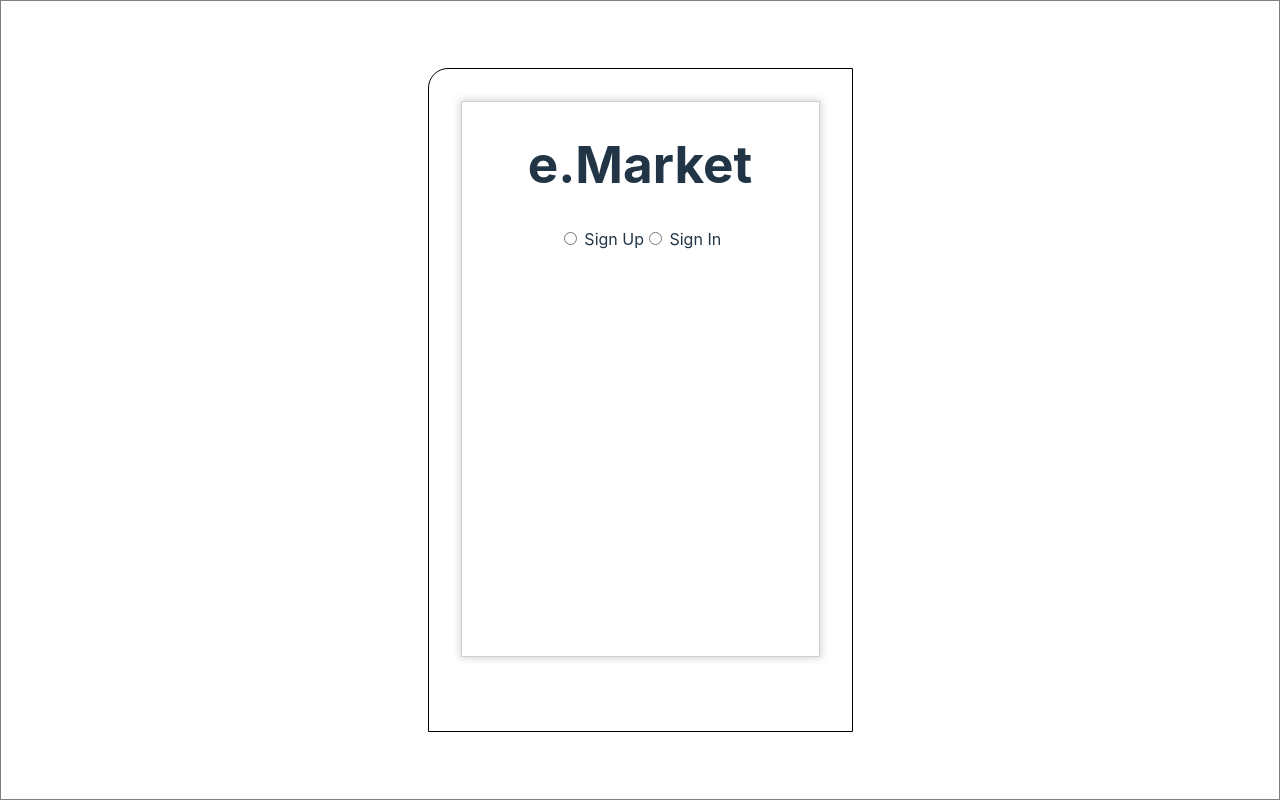
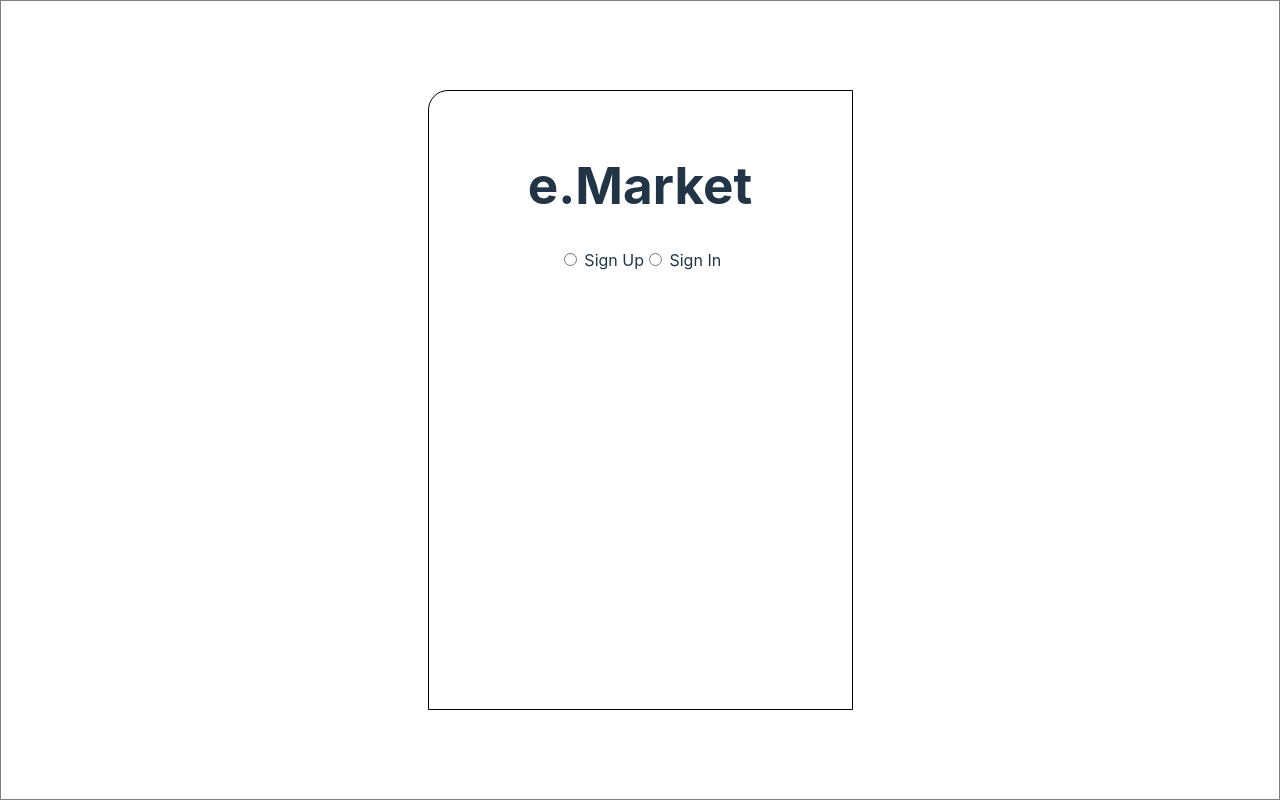
Before and after one commit to Deppravacion/ecomm, a React (Vite) app: page / in a window 1280 px wide. Built offline with nearby package versions, Linux system fonts and the light colour scheme.

Commit message:
removed banner and pages comps

```diff
--- a/src/components/banner/Banner.jsx
+++ /dev/null
@@ -1,17 +0,0 @@
-import React, { Component } from 'react'
-import styles from './Banner.module.css'
-import Welcome from '../welcome/Welcome'
-class Banner extends Component {
-
-    render() {
-        return(
-            <div className={`  ${styles.bannerWrapper}`}>
-                <Welcome
-                    updateEmail={this.props.updateEmail}
-                />
-            </div>
-        )
-    }
-}
-
-export default Banner
--- a/src/components/banner/Banner.module.css
+++ /dev/null
@@ -1,5 +0,0 @@
-.bannerWrapper {
-    border: 1px solid rgb(210, 206, 206);
-    box-shadow: 0px 0px 8px 1px lightgrey;
-    margin-bottom: 42px;
-}
--- a/src/components/pages/Pages.jsx
+++ /dev/null
@@ -1,18 +0,0 @@
-import React, { Component } from 'react'
-import { userData, majorStateComponents, paymentData } from '../vanillaJS/stateOrganizer'
-
-class Pages extends Component {
-
-    render() {
-
-        return(
-
-            <div className="pagesWrapper">
-                PAGES
-            </div>
-
-        )
-    }
-}
-
-export default Pages
--- a/src/components/store/Store.jsx
+++ b/src/components/store/Store.jsx
@@ -1,14 +1,15 @@
 import React, { Component } from 'react'
-import { userData, majorStateComponents, paymentData } from '../vanillaJS/stateOrganizer'
-import Banner from '../banner/Banner'
-import Pages from '../pages/Pages'
+import { userData, majorStateComponents } from '../vanillaJS/stateOrganizer'
+
 import '../store/Store.module.css'
+import Welcome from '../welcome/Welcome'
 
 class Store extends Component {
     state = {
-        userData,
-        majorStateComponents,
-        paymentData
+      page: 'Welcome',
+      userData,
+      majorStateComponents,
+
     }
 
 
@@ -29,11 +30,7 @@ class Store extends Component {
 
     resetState = () => {
         this.setState({
-          message: '',
-          submarine: {
-            minDepth: '',
-            maxDepth: ''
-          }
+
         })
     }
 
@@ -44,9 +41,11 @@ class Store extends Component {
         return(
 
         <div className="storeWrapper">
-            <Banner
+          <Welcome />
+
+            {/* <Banner
             updateEmail={this.updateEmail}
-            />
+            />  */}
             {/* <Pages />             */}
         </div>
         )
--- a/src/components/vanillaJS/stateOrganizer.js
+++ b/src/components/vanillaJS/stateOrganizer.js
@@ -7,12 +7,15 @@ export const userData = {
     city: '',
     state: '',
     zip: '',
+    // paymentData: {}, // these state items added dynamically as progress
+    // shipping: {},
+    // confirm: '',
 
 }
 
-export const paymentData = {
+// export const paymentData = {
 
-}
+// }
 
 export const majorStateComponents = {
     account: '',
```
Also changed, not shown: src/components/signIn/SignIn.jsx (+1 -6 lines), src/components/pages/Pages.module.css (deleted).
